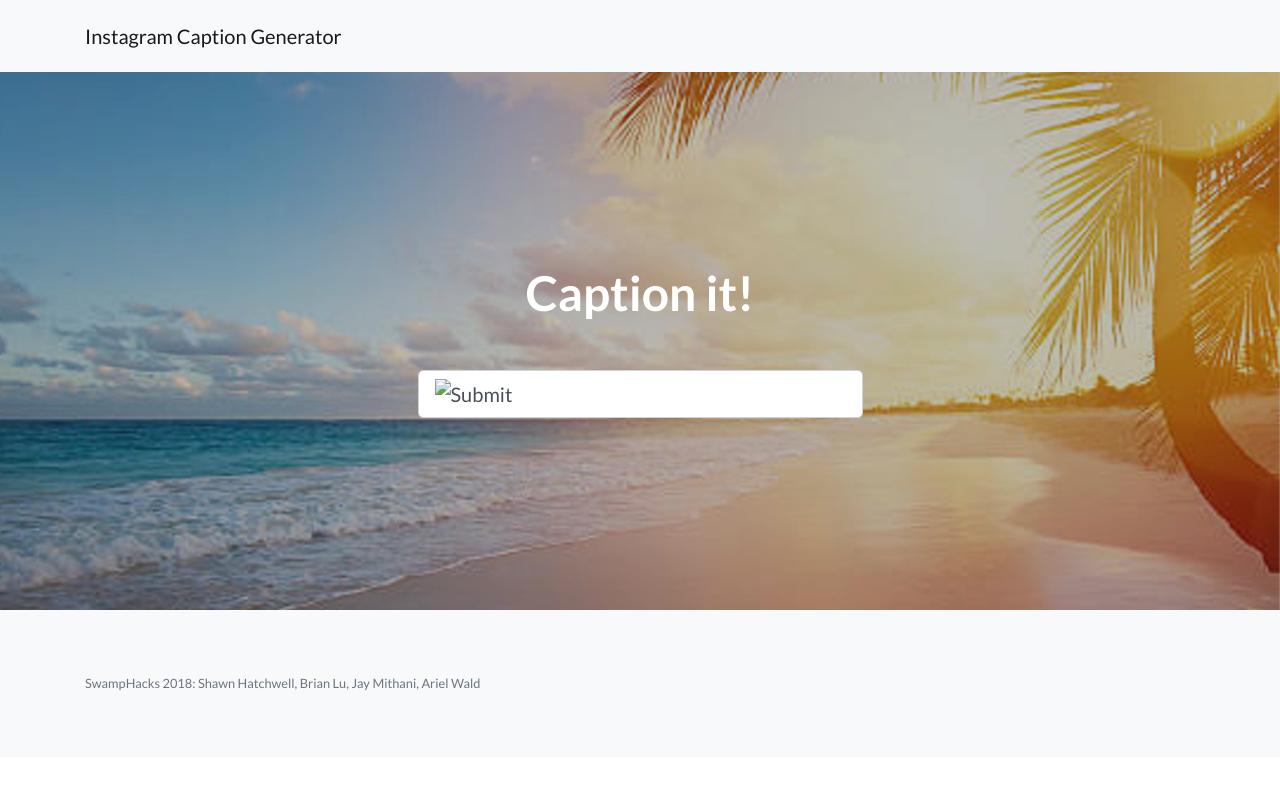
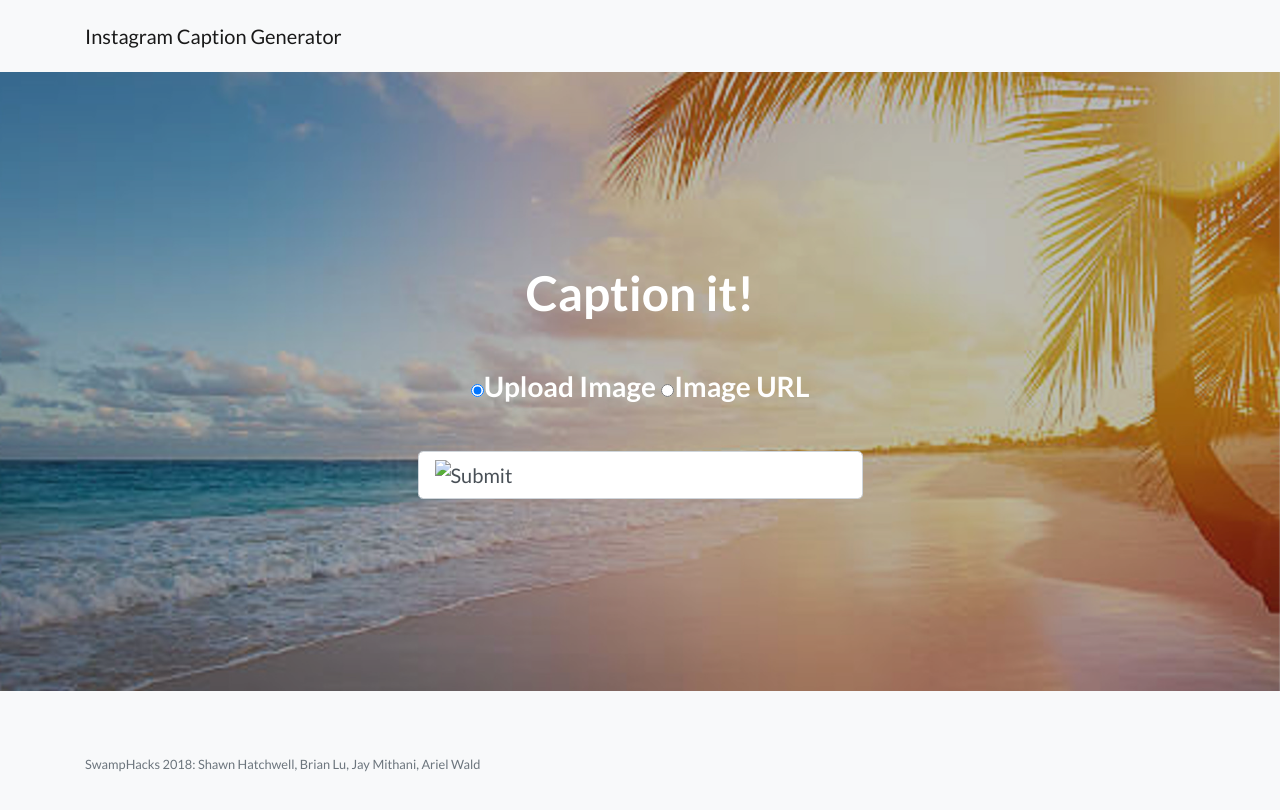
Before and after one commit to Jay-Mithani/SwampHacks2018, a website: page index.html in a window 1280 px wide. Drawn offline with Linux system fonts and the light colour scheme.

Commit message:
Added radio buttons

```diff
--- a/index.html
+++ b/index.html
@@ -39,9 +39,13 @@
 		<div class="row">
 		  <div class="col-xl-9 mx-auto">
 			<h1 class="mb-5">Caption it!</h1>
+			<h3 class="mb-5">
+				<input type="radio" name="input" checked="checked">Upload Image</input>
+				<input type="radio" name="input">Image URL</input>
+			</h3>
 		  </div>
 		  <div class="col-xl-5 mx-auto">
-		    <input type="image" class="form-control form-control-lg" id="image-input" placeholder="Image url...">
+		    <input type="image" class="form-control form-control-lg" id="image-input" placeholder="Image...">
 		  </div>
 		</div>
 	  </div>
```
